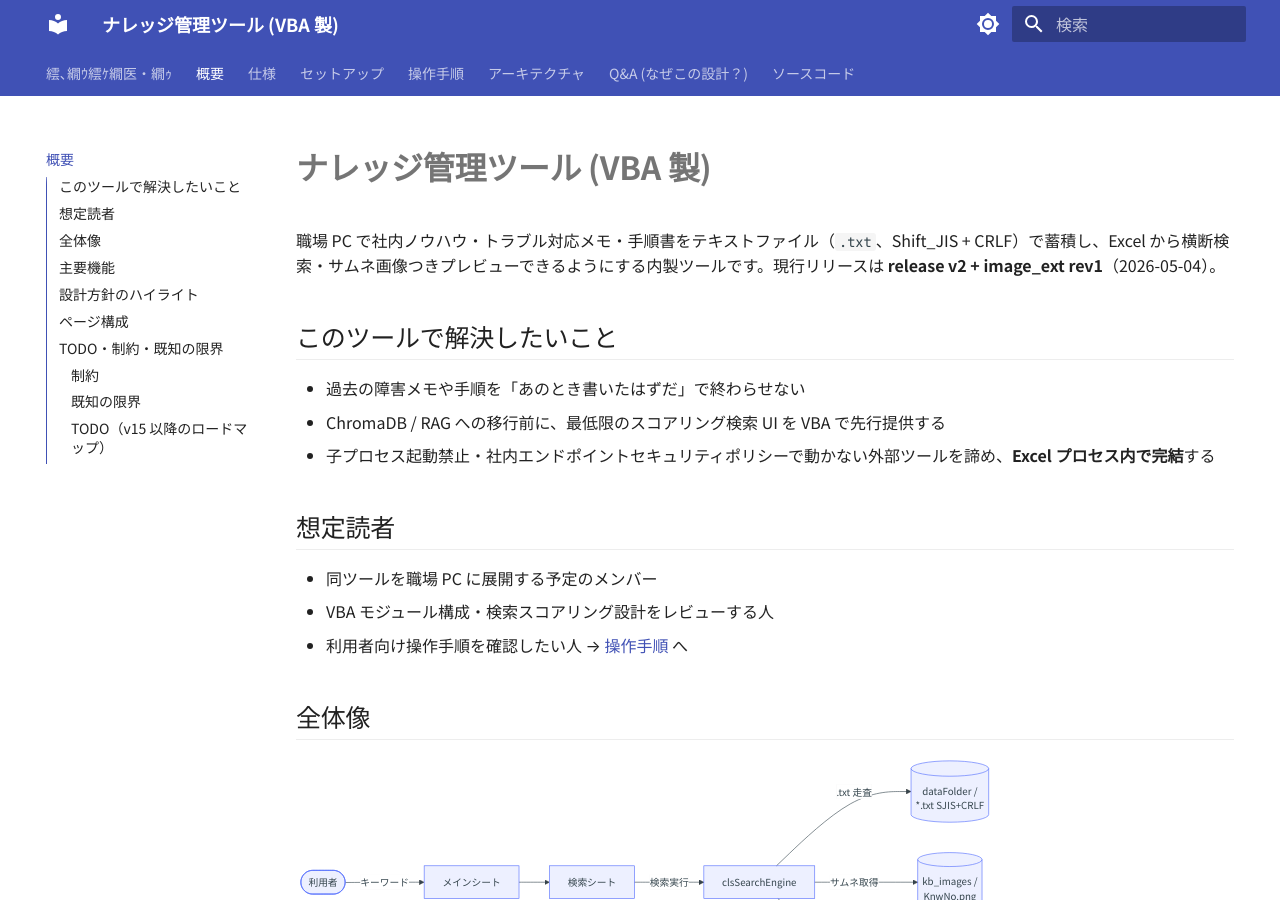
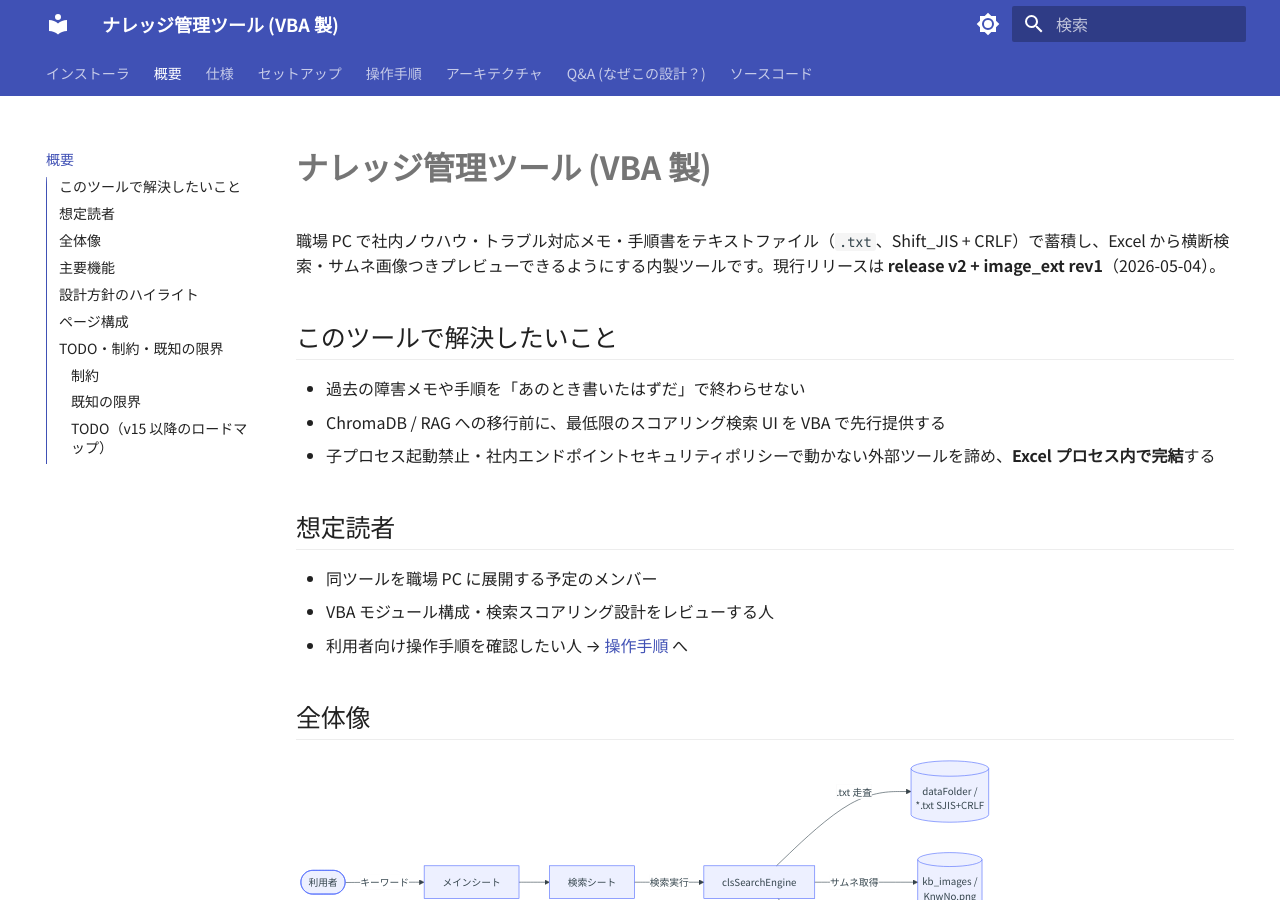
Before and after one commit to ai-crafted-portfolio/knowledgevba, an MkDocs documentation site: the page built from docs/index.md, in a window 1280 px wide and 900 px high. Built offline with MkDocs 1.6.1 and Material for MkDocs 9.7.7, drawn with Linux system fonts in a browser that asks for light colours.

Commit message:
docs: add installer README, site page, nav entry

```diff
--- a/mkdocs.yml
+++ b/mkdocs.yml
@@ -63,7 +63,7 @@ extra_css:
   - stylesheets/extra.css
 
 nav:
-  - 繧､繝ｳ繧ｹ繝医・繝ｩ: installer.md
+  - インストーラ: installer.md
   - 概要: index.md
   - 仕様: spec.md
   - セットアップ: setup.md
```
